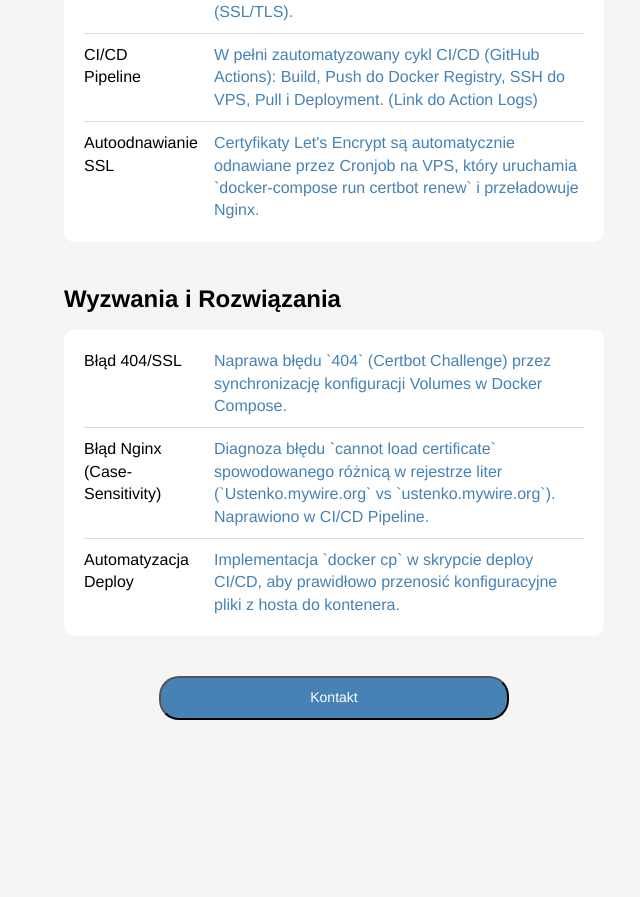
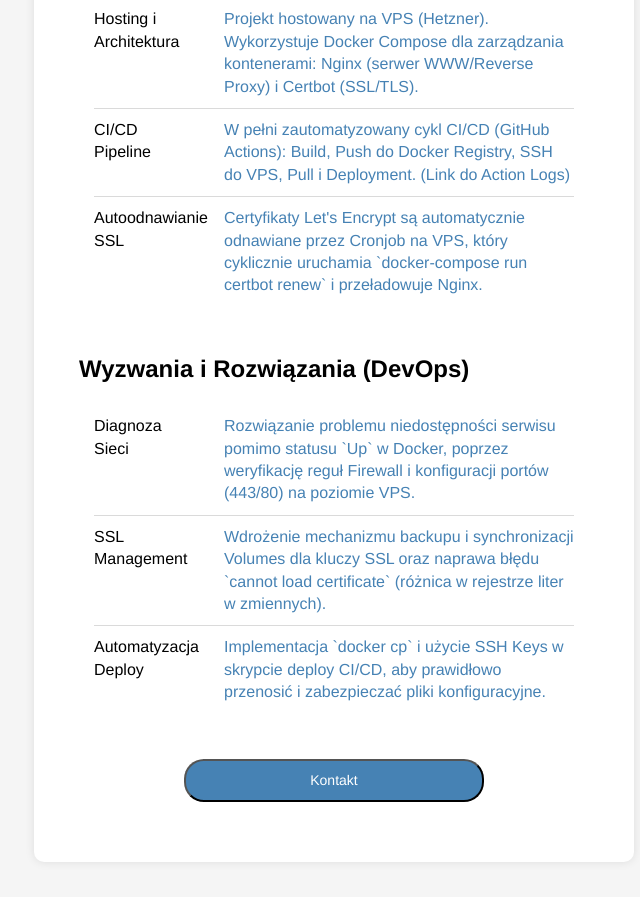
Before and after one commit to DaphCoOk/junior-devops-site, a plain HTML site: page index.html in a window 1280 px wide. Shown: the part 676-1573 px from the top of the page, without its empty margins (306-946 px from the left). Before the commit the page ends 1446 px from the top, so only its background shows below. Drawn offline with Linux system fonts and the light colour scheme.

Commit message:
feat(ci/cd): Finalizacja kodu, dodanie responsywnego designu i pelnych komentarzy

```diff
--- a/index.html
+++ b/index.html
@@ -17,6 +17,7 @@
   </head>
 
   <body>
+    <div class="wrapper">
         <header class="header">
           <img src="me3.png" alt="avatar" class="header__avatar" />
           <h1 class="header__title">ILLIA Ustenko</h1>
@@ -29,7 +30,7 @@
                 <h2 class="links__header">Architektura i Proces CI/CD</h2>
                 <ul class="links__container">
                     <li class="links__link">
-		  <p class="links__title">Architektura</p>
+                        <p class="links__title">Hosting i Architektura</p>
                         <a class="linsk__link">Projekt hostowany na VPS (Hetzner). Wykorzystuje Docker Compose dla zarządzania kontenerami: Nginx (serwer WWW/Reverse Proxy) i Certbot (SSL/TLS).</a>
                     </li>
                     <li class="links__link">
@@ -38,25 +39,25 @@
                     </li>
                     <li class="links__link">
                         <p class="links__title">Autoodnawianie SSL</p>
-		  <a class="linsk__link">Certyfikaty Let's Encrypt są automatycznie odnawiane przez Cronjob na VPS, który uruchamia `docker-compose run certbot renew` i przeładowuje Nginx.</a>
+                        <a class="linsk__link">Certyfikaty Let's Encrypt są automatycznie odnawiane przez Cronjob na VPS, który cyklicznie uruchamia `docker-compose run certbot renew` i przeładowuje Nginx.</a>
                     </li>
                 </ul>
             </section>
 
             <section class="links">
-	  <h2 class="links__header">Wyzwania i Rozwiązania</h2>
+                <h2 class="links__header">Wyzwania i Rozwiązania (DevOps)</h2>
                 <ul class="links__container">
                     <li class="links__link">
-		  <p class="links__title">Błąd 404/SSL</p>
-		  <a class="linsk__link">Naprawa błędu `404` (Certbot Challenge) przez synchronizację konfiguracji Volumes w Docker Compose.</a>
+                        <p class="links__title">Diagnoza Sieci</p>
+                        <a class="linsk__link">Rozwiązanie problemu niedostępności serwisu pomimo statusu `Up` w Docker, poprzez weryfikację reguł Firewall i konfiguracji portów (443/80) na poziomie VPS.</a>
                     </li>
                     <li class="links__link">
-		  <p class="links__title">Błąd Nginx (Case-Sensitivity)</p>
-		  <a class="linsk__link">Diagnoza błędu `cannot load certificate` spowodowanego różnicą w rejestrze liter (`Ustenko.mywire.org` vs `ustenko.mywire.org`). Naprawiono w CI/CD Pipeline.</a>
+                        <p class="links__title">SSL Management</p>
+                        <a class="linsk__link">Wdrożenie mechanizmu backupu i synchronizacji Volumes dla kluczy SSL oraz naprawa błędu `cannot load certificate` (różnica w rejestrze liter w zmiennych).</a>
                     </li>
                     <li class="links__link">
                         <p class="links__title">Automatyzacja Deploy</p>
-		  <a class="linsk__link">Implementacja `docker cp` w skrypcie deploy CI/CD, aby prawidłowo przenosić konfiguracyjne pliki z hosta do kontenera.</a>
+                        <a class="linsk__link">Implementacja `docker cp` i użycie SSH Keys w skrypcie deploy CI/CD, aby prawidłowo przenosić i zabezpieczać pliki konfiguracyjne.</a>
                     </li>
                 </ul>
             </section>
@@ -67,6 +68,5 @@
             <button type="button" class="button-link" onclick="window.location.href='mailto:twoj.email@przyklad.com';">Kontakt</button>
         </footer>
         <script type="text/javascript" src="js.js"></script>
-
-  </body>
+    </div> </body>
 </html>
--- a/style.css
+++ b/style.css
@@ -1,34 +1,36 @@
+/* ==================================================== */
+/* ZASADY OGÓLNE */
+/* ==================================================== */
+
 *, *::before, *::after {
-  box-sizing: border-box;
+  box-sizing: border-box; /* Ułatwia zarządzanie rozmiarami elementów (CSS Box Model) */
 }
 
-:root {
-  --max-width: 600px;
-}
+/* ==================================================== */
+/* 1. STYLI BAZOWE (Mobile-First: dla szerokości <= 430px) */
+/* Te style są domyślne dla wszystkich urządzeń mobilnych */
+/* ==================================================== */
 
 body {
   font-family: "Helvetica";
   background-color: #f5f5f5;
   color: #000000;
-  display: flex;
-  flex-direction: column;
-  justify-content: center;
-  align-items: center;
+  display: block; /* Ustawienie domyślne, bez Flexboxa */
+  margin: 0;
   padding: 10px;
 }
 
 .header {
-  margin: 40px 0;
+  margin: 20px 0; /* Mniejszy margines na urządzeniach mobilnych */
   width: 100%;
-  max-width: var(--max-width);
   display: flex;
   flex-direction: column;
-  align-items: center;
+  align-items: center; /* Wyśrodkowanie elementów wewnątrz header na mobilnym */
 }
 
 .header__avatar {
-  width: 350px;
-  height: 350px;
+  width: 250px;
+  height: 250px;
   object-fit: cover;
   border-radius: 50%;
   display: block;
@@ -44,10 +46,9 @@ body {
 
 .header__title {
   margin: 30px 0 10px 0;
-  font-size: 32px;
+  font-size: 28px;
   line-height: 1.2;
   font-family: "Helvetica Neue";
-  max-width: var(--max-width);
   width: 100%;
   text-align: center;
 }
@@ -58,24 +59,21 @@ body {
   line-height: 1.4;
   margin: 0;
   font-weight: normal;
-  max-width: var(--max-width);
   width: 100%;
   text-align: center;
 }
 
 .links {
-  max-width: var(--max-width);
   width: 100%;
-  margin: 0 auto 40px;
-  padding: 0 5%;
+  margin: 0 auto 20px;
+  padding: 0 5px;
 }
 
 .links__header {
-  max-width: var(--max-width);
   width: 100%;
   margin: 0 auto 15px;
   font-family: "Helvetica Neue";
-  font-size: 24px;
+  font-size: 20px;
   line-height: 1.4;
 }
 
@@ -86,10 +84,8 @@ body {
   display: flex;
   flex-direction: column;
   align-items: flex-start;
-  padding: 20px 20px 10px;
+  padding: 15px 15px 5px;
   gap: 10px;
-  flex: none;
-  order: 1;
   flex-grow: 0;
   margin: 0 auto;
   width: 100%;
@@ -103,10 +99,9 @@ body {
 
 .links__link {
   display: flex;
-  flex-direction: row;
-  align-items: flex-start;
+  flex-direction: column; /* Ustawienie linków wertykalnie na mobilnym */
+  gap: 5px;
   padding: 0px 0px 10px;
-  gap: 30px;
   border-bottom: 1px solid #dadada;
   width: 100%;
 }
@@ -124,11 +119,10 @@ body {
 .links__title {
   margin: 0;
   min-width: 100px;
-
 }
 
 footer {
-  margin: 0 0 40px 0;
+  margin: 0 0 20px 0;
 }
 
 .button-link {
@@ -138,41 +132,69 @@ footer {
   justify-content: center;
   align-items: center;
   padding: 10px;
-  width: 350px;
+  width: 100%; /* Pełna szerokość na mobilnym */
+  max-width: 300px;
   background: #4682B4;
   border-radius: 20px;
   font-size: 14px;
   line-height: 1.4;
   color: #ffffff;
   text-decoration: none;
+  margin: 0 auto;
 }
 
+/* ==================================================== */
+/* 2. MEDIA QUERY (min-width: 431px) - STYLI DESKTOP/TABLET */
+/* Te style nadpisują domyślne (mobilne) i centrują treść */
+/* ==================================================== */
+@media (min-width: 431px) {
 
-@media (max-width: 650px) {
-
-    .header {
-        padding: 0 10px;
+    body {
+        /* Używamy flexbox do wyśrodkowania całego contentu */
+        display: flex;
+        flex-direction: column;
+        justify-content: center;
+        align-items: center;
     }
 
-    /
+    /* Główny kontener wrapper (Centrowanie i maksymalna szerokość) */
+    .wrapper {
+        margin: 40px auto;
+        max-width: 600px; /* Ograniczenie szerokości na desktopie */
+        box-shadow: 0 0 10px rgba(0, 0, 0, 0.1);
+        background-color: #ffffff;
+        border-radius: 10px;
+        padding: 40px; /* Większy padding na desktopie */
+    }
+
+    /* Przywracamy większe marginesy i rozmiary */
+    .header {
+        margin: 40px 0;
+    }
+
+    .links {
+        margin: 0 auto 40px;
+    }
+
     .header__avatar {
-        width: 85vw;
-        height: 85vw;
-        max-width: 250px;
-        max-height: 250px;
+        width: 350px;
+        height: 350px;
+    }
+
+    .header__title {
+        font-size: 32px;
+    }
+
+    .links__header {
+        font-size: 24px;
     }
 
     .links__link {
-        flex-direction: column;
-        gap: 5px;
-        padding-bottom: 15px;
+        flex-direction: row; /* Zmieniamy na układ horyzontalny na desktopie */
+        gap: 30px;
     }
 
-    .links__title {
-        width: auto;
-    }
-
-    .links__container {
-        padding: 15px;
+    .button-link {
+        width: 350px; /* Większa szerokość przycisku */
     }
 }
```
Also changed, not shown: 5 other files. Lines whose indentation alone changed are shown as unchanged.
